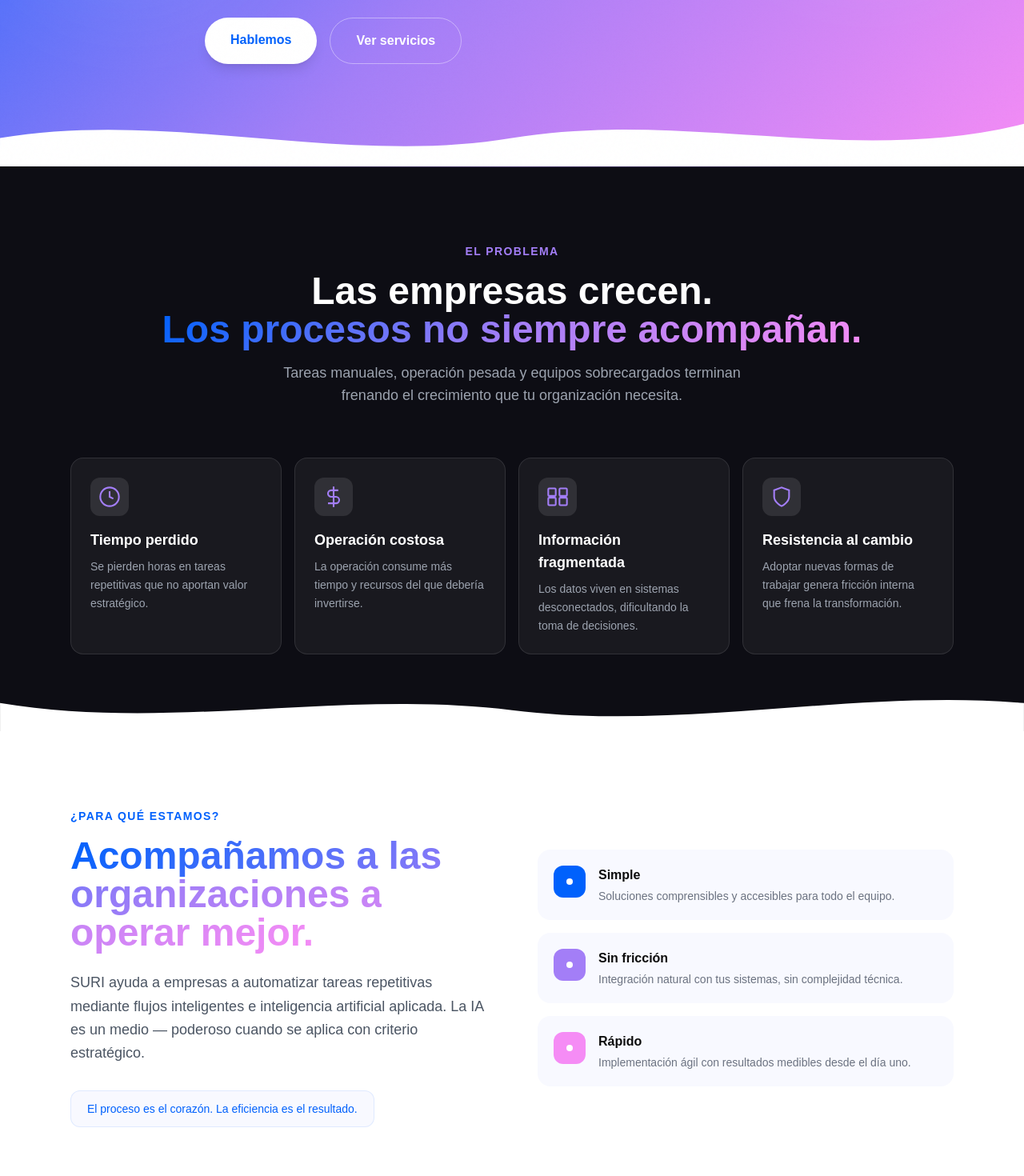
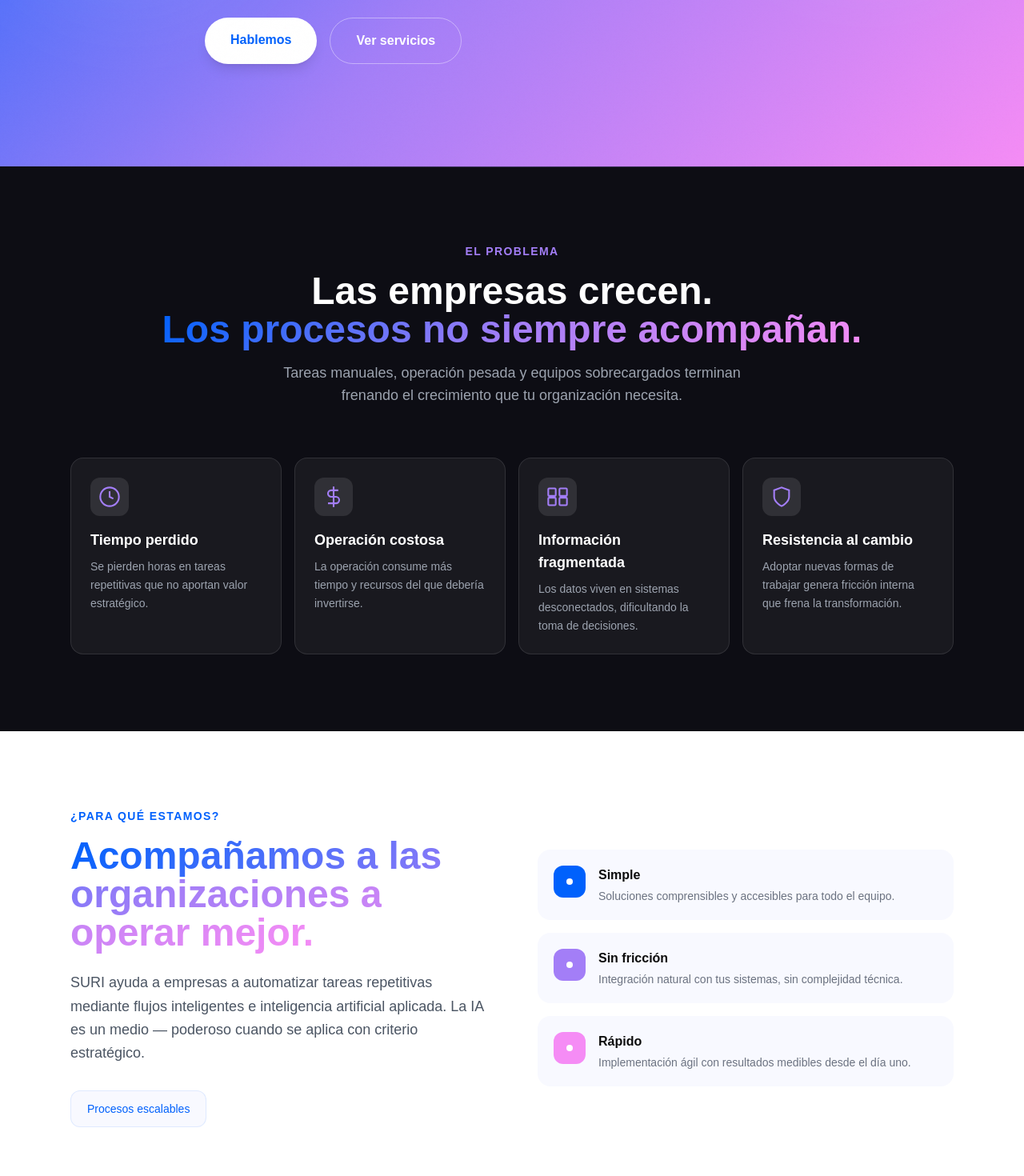
Before and after one commit to pablomolteni/suri_landing, a React (Vite) app: page / in a window 1280 px wide. Shown: the part 620-2090 px from the top of the page at 80% size. Built offline with nearby package versions, Linux system fonts and the light colour scheme; a web font is replaced by a local one.

Commit message:
remove waves, S watermark, update phrase

```diff
--- a/src/App.jsx
+++ b/src/App.jsx
@@ -101,9 +101,6 @@ function Hero() {
       <div className="absolute top-1/4 right-0 w-96 h-96 rounded-full bg-white/10 blur-3xl animate-float" />
       <div className="absolute bottom-1/4 left-0 w-80 h-80 rounded-full bg-white/10 blur-3xl" style={{ animationDelay: '2s' }} />
 
-      {/* Big S watermark */}
-      <div className="absolute right-8 top-1/2 -translate-y-1/2 text-white/10 font-bold select-none pointer-events-none hidden lg:block" style={{ fontSize: '40vw', lineHeight: 1 }}>S</div>
-
       <div className="relative max-w-6xl mx-auto px-6 py-32 text-white">
         <div className="max-w-3xl">
           {/* Badges */}
@@ -138,13 +135,6 @@ function Hero() {
             </a>
           </div>
         </div>
-      </div>
-
-      {/* Wave divider */}
-      <div className="absolute bottom-0 left-0 right-0">
-        <svg viewBox="0 0 1440 80" fill="none" xmlns="http://www.w3.org/2000/svg" className="w-full">
-          <path d="M0 80L1440 80L1440 20C1200 80 960 0 720 40C480 80 240 0 0 40L0 80Z" fill="white" />
-        </svg>
       </div>
     </section>
   )
@@ -188,7 +178,7 @@ function Problem() {
   ]
 
   return (
-    <section className="bg-[#0D0D14] py-24 relative overflow-hidden">
+    <section className="bg-[#0D0D14] pt-24 pb-24 relative overflow-hidden">
       {/* Subtle gradient glow */}
       <div className="absolute top-0 left-1/2 -translate-x-1/2 w-full h-px bg-gradient-to-r from-transparent via-[#A37EF7]/40 to-transparent" />
 
@@ -218,13 +208,6 @@ function Problem() {
         </div>
 
       </div>
-
-      {/* Wave bottom */}
-      <div className="absolute bottom-0 left-0 right-0">
-        <svg viewBox="0 0 1440 60" fill="none" xmlns="http://www.w3.org/2000/svg" className="w-full">
-          <path d="M0 60L1440 60L1440 20C1200 0 960 60 720 30C480 0 240 60 0 20L0 60Z" fill="white" />
-        </svg>
-      </div>
     </section>
   )
 }
@@ -251,7 +234,7 @@ function WhatIsSuri() {
               SURI ayuda a empresas a automatizar tareas repetitivas mediante flujos inteligentes e inteligencia artificial aplicada. La IA es un medio — poderoso cuando se aplica con criterio estratégico.
             </p>
             <div className="reveal inline-block px-5 py-3 rounded-xl bg-[#F8F9FF] border border-[#0061FC]/10 text-[#0061FC] font-medium text-sm">
-              El proceso es el corazón. La eficiencia es el resultado.
+              Procesos escalables
             </div>
           </div>
 
```
